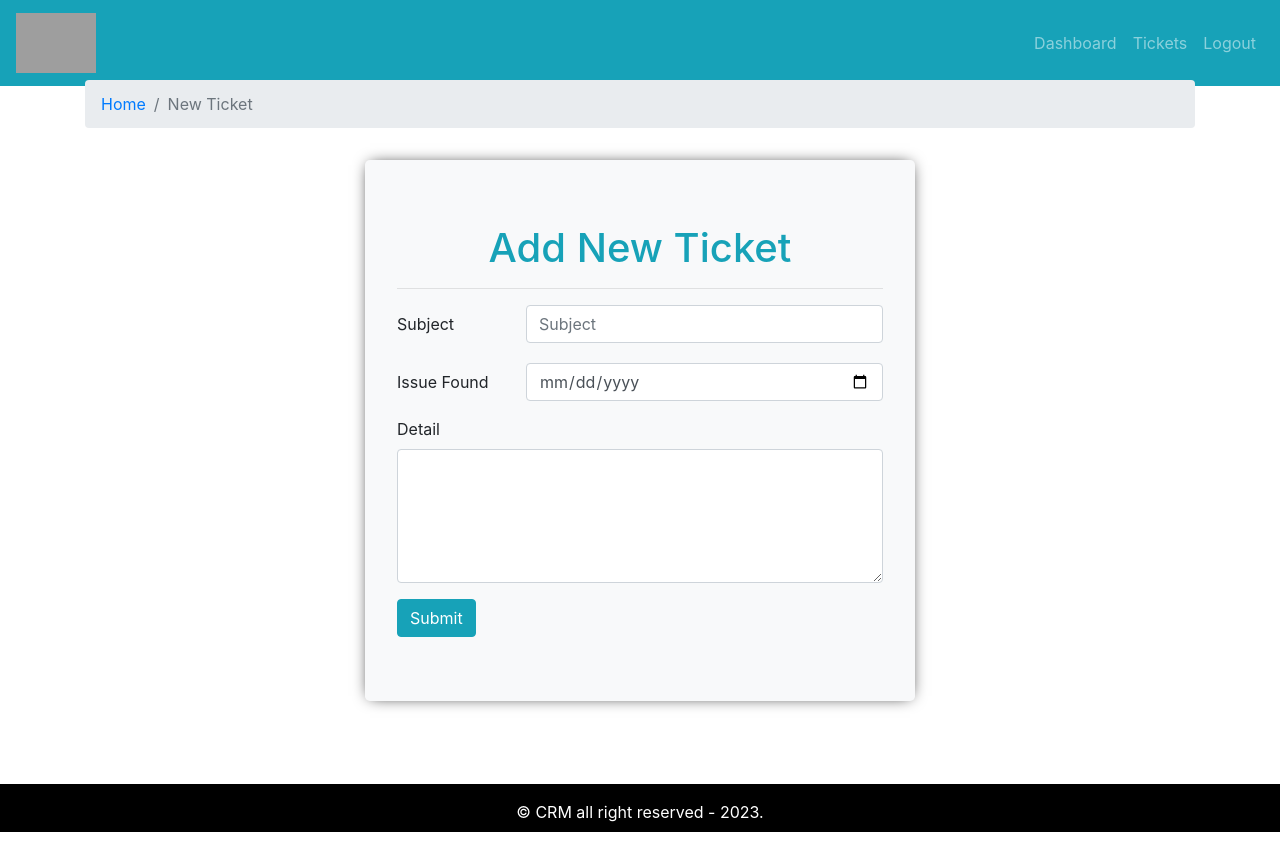
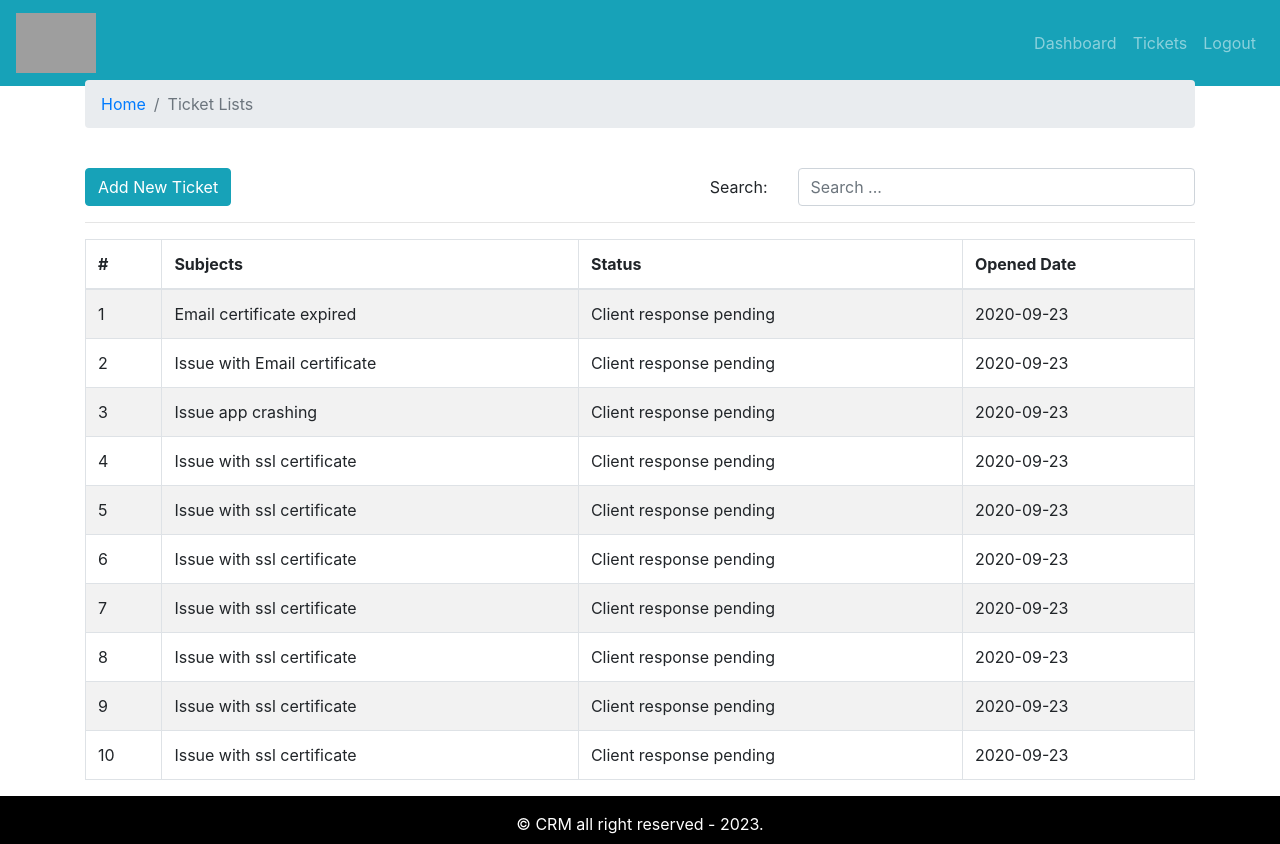
Before and after one commit to RajaBharatS/crm-frontend, a React (Create React App) app: page / in a window 1280 px wide. Built offline with nearby package versions, Linux system fonts and the light colour scheme; grey boxes are pictures that could not be loaded.

Commit message:
added ticket lists page

```diff
--- a/src/App.js
+++ b/src/App.js
@@ -4,7 +4,8 @@
 // import { Dashboard } from "./pages/dashboard/Dashboard.page";
 
 // import { Entry } from "./pages/entry/Entry.page";
-import { AddTicket } from "./pages/new-ticket/AddTicket.page";
+// import { AddTicket } from "./pages/new-ticket/AddTicket.page";
+import { TicketLists } from "./pages/ticket-list/TicketLists.page";
 
 
 function App() {
@@ -13,7 +14,8 @@
       {/*<Entry /> */}
       <DefaultLayout>
         {/* <Dashboard /> */}
-        <AddTicket />
+        {/* <AddTicket /> */}
+        <TicketLists />
       </DefaultLayout>
     </div>
   );
--- a/src/assets/data/dummy-tickets.json
+++ b/src/assets/data/dummy-tickets.json
@@ -1,51 +1,61 @@
 [
     {
         "id": 1,
+        "subject": "Email certificate expired",
         "status": "Client response pending",
         "addedAt": "2020-09-23"
     },
     {
         "id": 2,
+        "subject": "Issue with Email certificate",
         "status": "Client response pending",
         "addedAt": "2020-09-23"
     },
     {
         "id": 3,
+        "subject": "Issue app crashing",
         "status": "Client response pending",
         "addedAt": "2020-09-23"
     },
     {
         "id": 4,
+        "subject": "Issue with ssl certificate",
         "status": "Client response pending",
         "addedAt": "2020-09-23"
     },
     {
         "id": 5,
+        "subject": "Issue with ssl certificate",
         "status": "Client response pending",
         "addedAt": "2020-09-23"
     },
     {
         "id": 6,
+        "subject": "Issue with ssl certificate",
         "status": "Client response pending",
         "addedAt": "2020-09-23"
     },
     {
         "id": 7,
+        "subject": "Issue with ssl certificate",
         "status": "Client response pending",
         "addedAt": "2020-09-23"
     },
     {
         "id": 8,
+        "subject": "Issue with ssl certificate",
         "status": "Client response pending",
         "addedAt": "2020-09-23"
     },
     {
         "id": 9,
+        "subject": "Issue with ssl certificate",
         "status": "Client response pending",
         "addedAt": "2020-09-23"
     },
     {
         "id": 10,
+        "subject": "Issue with ssl certificate",
         "status": "Client response pending",
         "addedAt": "2020-09-23"
     }
--- /dev/null
+++ b/src/component/search-form/SearchForm.comp.js
@@ -0,0 +1,32 @@
+import React from "react";
+import PropTypes from "prop-types";
+
+import { Form, Row, Col } from "react-bootstrap";
+
+export const SearchForm = ({ handleOnChange, str }) => {
+    return (
+        <div>
+            <Form>
+                <Form.Group as ={Row}>
+                    <Form.Label column sm="3">
+                        Search: {" "}
+                    </Form.Label>
+                    <Col sm="9">
+                        <Form.Control
+                            name="searchStr"
+                            onChange={handleOnChange}
+                            value={str}
+                            placeholder="Search ..."
+                        />
+                    </Col>
+                </Form.Group>
+            </Form>
+        </div>
+    );
+};
+
+
+SearchForm.propTypes = {
+    handleOnChange: PropTypes.func.isRequired,
+    str: PropTypes.string.isRequired
+};
--- a/src/component/ticket-table/TicketTable.comp.js
+++ b/src/component/ticket-table/TicketTable.comp.js
@@ -1,5 +1,6 @@
 import React from "react";
 import { Table } from "react-bootstrap";
+import PropTypes from "prop-types";
 
 export const TicketTable = ({ tickets }) => {
     return (
@@ -33,3 +34,7 @@
     </Table>
     );
 };
+
+TicketTable.propTypes = {
+    tickets: PropTypes.array.isRequired,
+};
--- /dev/null
+++ b/src/pages/ticket-list/TicketLists.page.js
@@ -0,0 +1,49 @@
+import React, { useState, useEffect } from "react";
+import { Container, Row, Col, Button } from "react-bootstrap";
+import { PageBreadcrumb } from "../../component/breadcrumb/Breadcrumb.comp";
+import { SearchForm } from "../../component/search-form/SearchForm.comp";
+import { TicketTable } from "../../component/ticket-table/TicketTable.comp";
+import tickets from "../../assets/data/dummy-tickets.json";
+
+export const TicketLists = () => {
+    const [str, setStr] = useState("");
+    const [dispTicket, setDispTicket] = useState(tickets);
+
+    useEffect(() => {}, [str, dispTicket]);
+
+    const handleOnChange = (e) => {
+        const { value } = e.target;
+        setStr(value);
+        searchTicket(value);
+    };
+
+    const searchTicket = (sttr) => {
+        const displayTickets = tickets.filter((row) => row.subject.toLowerCase().includes(sttr.toLowerCase())
+        );
+
+        setDispTicket(displayTickets);
+    };
+    return (
+        <Container>
+            <Row>
+                <Col>
+                <PageBreadcrumb page="Ticket Lists" />
+                </Col>
+            </Row>
+            <Row className="mt-4">
+                <Col>
+                    <Button variant="info">Add New Ticket</Button>
+                </Col>
+                <Col className="text-right">
+                    <SearchForm handleOnChange={handleOnChange} str={str} />
+                </Col>
+            </Row>
+            <hr />
+            <Row>
+                <Col>
+                    <TicketTable tickets={dispTicket} />
+                </Col>
+            </Row>
+        </Container>
+    );
+};
```
